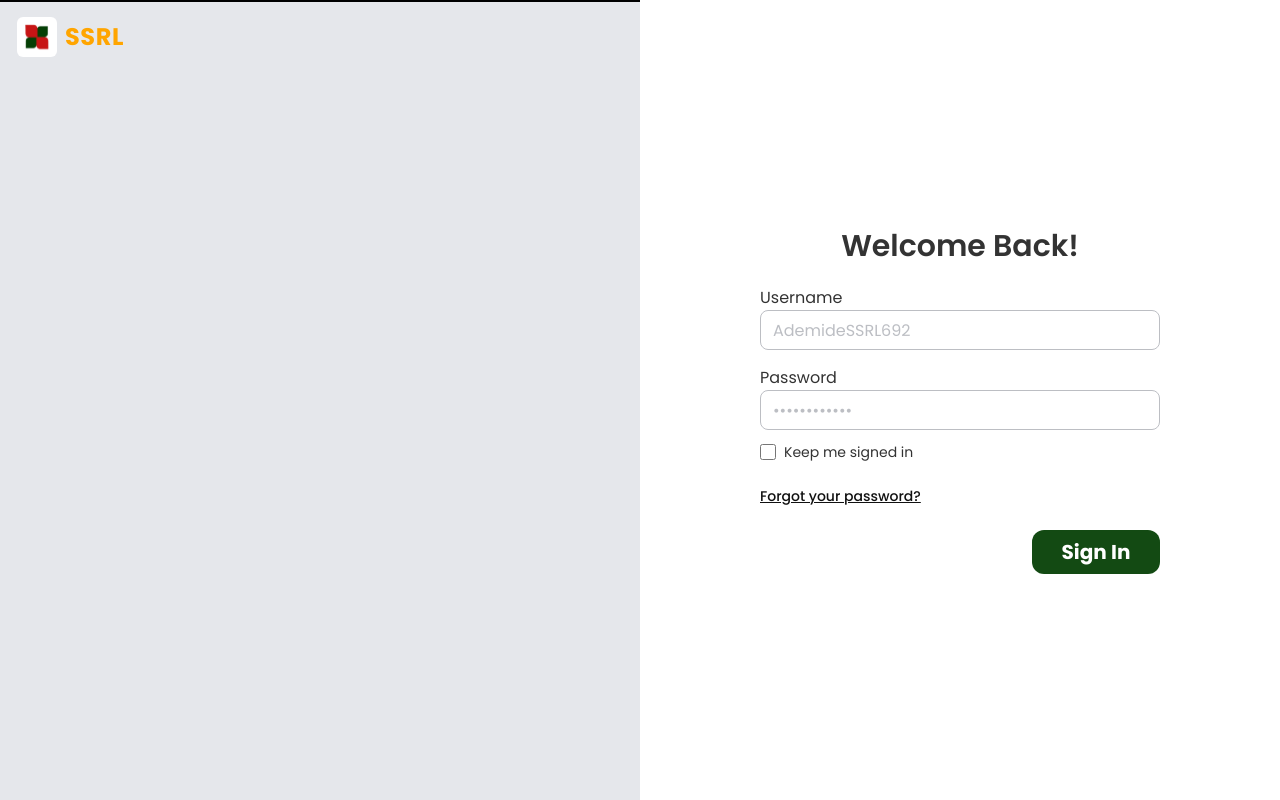
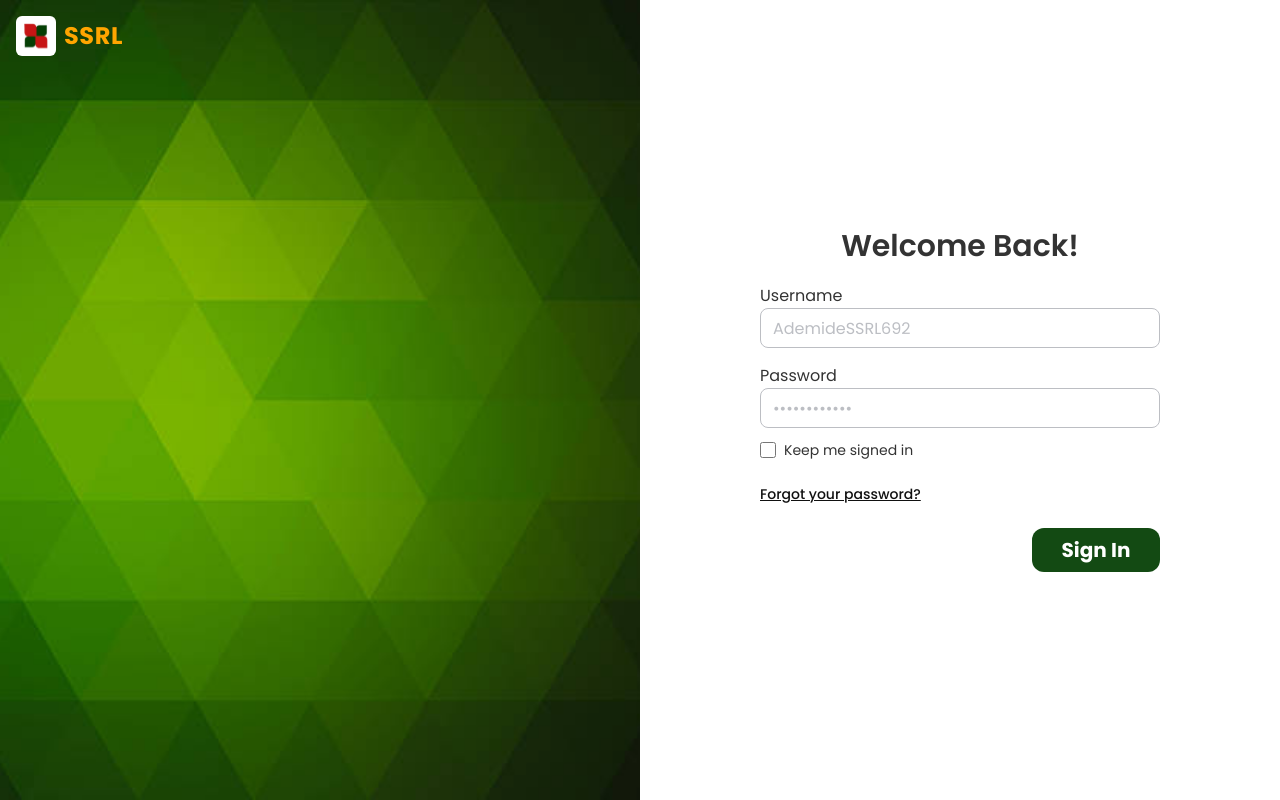
Before and after one commit to SmartSystemLab/SSRL-lab-app, a React (Vite) app: page / in a window 1280 px wide. Built offline with nearby package versions, Linux system fonts and the light colour scheme.

Commit message:
re configurations

```diff
--- a/src/components/Headerbar.jsx
+++ b/src/components/Headerbar.jsx
@@ -10,7 +10,7 @@ const Headerbar = ({ toggleSideNav, isSideNavOpen }) => {
   const navigate = useNavigate();
   return (
     <div
-      className={`fixed left-0 right-0 top-0 flex h-[62px] items-center justify-between bg-white px-4 md:px-8 lg:ml-64 z-50 shadow-md`}
+      className={`fixed left-0 right-0 top-0 flex h-[62px] items-center justify-between bg-white px-4 md:px-8 lg:ml-64 shadow-md`}
     >
       <div className="text-logo lg:hidden">
         <button onClick={toggleSideNav} className="cursor-pointer">
--- a/src/components/SideNav.jsx
+++ b/src/components/SideNav.jsx
@@ -7,7 +7,7 @@ import Projects from "../assets/Projects.svg";
 import Settings from "../assets/Settings.svg";
 import LogOut from "../assets/LogOut.svg";
 import TeamChat from "../assets/TeamChat.svg"
-import {X} from 'lucide-react'
+import { X } from 'lucide-react'
 
 const navData = [
   { img: Dashboard, text: "Dashboard", path: "/home/dashboard", id: 1 },
@@ -33,9 +33,9 @@ const navData2 = [
 
 const SideNav = ({ toggleSideNav, isSideNavOpen }) => {
   return (
-    <div className={`relative bg-navBg2 text-white min-h-screen py-4 pr-0 pl-2 w-64 max-w-[20rem] flex flex-col`}>
+    <div className={`relative bg-navBg2 text-white min-h-screen py-4 pr-0 pl-2 w-64 max-w-[20rem] flex flex-col z-50`}>
       {/* Logo Section */}
-      <div className="flex justify-end items-center gap-3 py-4 px-6 mt-2 mb-4 ">
+      <div className="flex justify-end items-center gap-3 py-4 px-6 mt-2 ssss">
         <img src="/vite.svg" alt="Logo" className="w-8 h-8 rounded-md text-lg" />
         <h2 className="text-base md:text-2xl font-bold text-logo tracking-wider whitespace-nowrap nav-text">SSRL</h2>
       </div>
@@ -84,7 +84,7 @@ const SideNav = ({ toggleSideNav, isSideNavOpen }) => {
       </div>
 
       {/* Logout Button */}
-      <div className="flex justify-end items-center py-4 px-2 mt-auto">
+      <div className="flex justify-end items-center py-4 px-2 ">
         <Link className="flex items-center gap-3 text-logo font-semibold p-2 md:p-3 rounded-md hover:bg-navBg1 transition-colors" to={'/'}>
           <img src={LogOut} alt="Log Out" className="w-5 h-5 md:w-6 md:h-6" />
           <span className="text-sm md:text-base ">Log Out</span>
--- a/src/output.css
+++ b/src/output.css
@@ -566,10 +566,6 @@ video {
   position: relative;
 }
 
-.inset-auto {
-  inset: auto;
-}
-
 .inset-0 {
   inset: 0px;
 }
@@ -587,10 +583,6 @@ video {
   left: 0px;
 }
 
-.left-14 {
-  left: 3.5rem;
-}
-
 .left-4 {
   left: 1rem;
 }
@@ -666,6 +658,11 @@ video {
   margin-bottom: 0.5rem;
 }
 
+.my-auto {
+  margin-top: auto;
+  margin-bottom: auto;
+}
+
 .-ml-4 {
   margin-left: -1rem;
 }
@@ -754,8 +751,8 @@ video {
   margin-top: 64px;
 }
 
-.mt-auto {
-  margin-top: auto;
+.mt-20 {
+  margin-top: 5rem;
 }
 
 .block {
@@ -880,6 +877,10 @@ video {
 
 .w-10 {
   width: 2.5rem;
+}
+
+.w-10\/12 {
+  width: 83.333333%;
 }
 
 .w-11\/12 {
@@ -976,14 +977,6 @@ video {
   width: max-content;
 }
 
-.w-1\/3 {
-  width: 33.333333%;
-}
-
-.w-10\/12 {
-  width: 83.333333%;
-}
-
 .min-w-\[240px\] {
   min-width: 240px;
 }
@@ -995,10 +988,6 @@ video {
 .min-w-max {
   min-width: -moz-max-content;
   min-width: max-content;
-}
-
-.max-w-4xl {
-  max-width: 56rem;
 }
 
 .max-w-6xl {
@@ -1478,10 +1467,6 @@ video {
 
 .bg-opacity-50 {
   --tw-bg-opacity: 0.5;
-}
-
-.bg-\[url\(\'\.\/assets\/Sgnup-image\.jpg\'\)\] {
-  background-image: url('./assets/Sgnup-image.jpg');
 }
 
 .bg-cover {
@@ -2133,32 +2118,8 @@ video {
   }
 }
 
-.marker\:text-blue-500 *::marker {
-  color: rgb(59 130 246 );
-}
-
-.marker\:text-green-500 *::marker {
-  color: rgb(34 197 94 );
-}
-
-.marker\:text-yellow-500 *::marker {
-  color: rgb(234 179 8 );
-}
-
 .marker\:text-navBg2 *::marker {
   color: rgb(34 85 34 );
-}
-
-.marker\:text-blue-500::marker {
-  color: rgb(59 130 246 );
-}
-
-.marker\:text-green-500::marker {
-  color: rgb(34 197 94 );
-}
-
-.marker\:text-yellow-500::marker {
-  color: rgb(234 179 8 );
 }
 
 .marker\:text-navBg2::marker {
@@ -2376,8 +2337,24 @@ video {
     margin-left: 3rem;
   }
 
+  .md\:block {
+    display: block;
+  }
+
+  .md\:flex {
+    display: flex;
+  }
+
+  .md\:hidden {
+    display: none;
+  }
+
   .md\:h-6 {
     height: 1.5rem;
+  }
+
+  .md\:min-h-screen {
+    min-height: 100vh;
   }
 
   .md\:w-1\/2 {
@@ -2462,11 +2439,6 @@ video {
     padding: 0.75rem;
   }
 
-  .md\:px-0 {
-    padding-left: 0px;
-    padding-right: 0px;
-  }
-
   .md\:px-4 {
     padding-left: 1rem;
     padding-right: 1rem;
@@ -2480,6 +2452,11 @@ video {
   .md\:text-2xl {
     font-size: 1.5rem;
     line-height: 2rem;
+  }
+
+  .md\:text-3xl {
+    font-size: 1.875rem;
+    line-height: 2.25rem;
   }
 
   .md\:text-base {
--- a/src/pages/onboarding/ForgotPassword.jsx
+++ b/src/pages/onboarding/ForgotPassword.jsx
@@ -55,7 +55,7 @@ const ForgotPassword = () => {
   }, []);
 
   return (
-    <div className="w-full flex justify-center items-center min-h-screen bg-white">
+    <div className="w-full flex justify-center items-center md:min-h-screen bg-white">
       {/* forgot password tab */}
       <div className="w-full max-w-md space-y-6 p-6 m ">
         {credError.status && <p>{credError.msg}</p>}
--- a/src/pages/onboarding/Login.jsx
+++ b/src/pages/onboarding/Login.jsx
@@ -66,10 +66,10 @@ const Login = () => {
   };
 
   return (
-    <div className="w-full flex justify-center items-center min-h-screen bg-white">
+    <div className="w-full flex justify-center items-center md:min-h-screen bg-white">
       <div className="w-full max-w-md space-y-5 p-6">
         {loginError.status && <p>{loginError.msg}</p>}
-        <h2 className="text-center text-3xl font-semibold text-[#333333] leading-10">
+        <h2 className="text-center text-2xl md:text-3xl font-semibold text-[#333333] leading-10">
           Welcome Back!
         </h2>
 
--- a/src/pages/onboarding/OTP.jsx
+++ b/src/pages/onboarding/OTP.jsx
@@ -62,7 +62,7 @@ const OTP = () => {
   };
 
   return (
-    <div className="w-full flex justify-center items-center min-h-screen bg-white">
+    <div className="w-full flex justify-center items-center md:min-h-screen bg-white">
       <div className="w-full max-w-md space-y-5 p-6">
         {otpError.status && <p>{otpError.msg}</p>}
         <h2 className="text-center text-3xl font-semibold text-[#333333] leading-10">
--- a/src/pages/onboarding/ResetPassword.jsx
+++ b/src/pages/onboarding/ResetPassword.jsx
@@ -65,7 +65,7 @@ const ResetPassword = () => {
   };
 
   return (
-    <div className="w-full flex justify-center items-center min-h-screen bg-white">
+    <div className="w-full flex justify-center items-center md:min-h-screen bg-white">
       {/* reset password tab */}
       <div className="w-full max-w-md space-y-5 p-6 mt-12 pt-4 ">
         {resetError.status && <p>{resetError.msg}</p>}
--- a/src/sharedLayouts/SharedHomeLayout.jsx
+++ b/src/sharedLayouts/SharedHomeLayout.jsx
@@ -14,7 +14,7 @@ const SharedHomeLayout = () => {
 
       {/* Sidebar */}
       <div
-        className={`min-h-dvh fixed  top-0 left-0  bg-navBg2 z-50 rounded-r-3xl transition-transform transform ${isSideNavOpen ? 'translate-x-0' : '-translate-x-full'} lg:translate-x-0 lg:sticky lg:flex w-64`}>
+        className={`min-h-dvh fixed top-0 left-0  bg-navBg2 z-50 rounded-r-3xl transition-transform transform ${isSideNavOpen ? 'translate-x-0' : '-translate-x-full'} lg:translate-x-0 lg:sticky lg:flex w-64`}>
         <SideNav isSideNavOpen={isSideNavOpen} toggleSideNav={toggleSideNav} />
       </div>
 
--- a/src/sharedLayouts/SharedOnboardingLayout.jsx
+++ b/src/sharedLayouts/SharedOnboardingLayout.jsx
@@ -1,33 +1,36 @@
-import React from 'react'
-import { Outlet } from 'react-router-dom'
-import SignupImage from "../assets/Sgnup-image.jpg"; // Importing the image
-
+import React from 'react';
+import { Outlet } from 'react-router-dom';
+import SignupImage from "../assets/Sgnup-image.jpg";
 
 const SharedOnboardingLayout = () => {
   return (
-    <div className="flex justify-center items-start min-h-screen bg-gray-200">
-      {/* image block */}
-      <div className="w-1/2 relative border border-black bg-cover bg-no-repeat bg-[url('./assets/Sgnup-image.jpg')]">
-        {/* <img className="absolute w-full h-full min-h-screen" src={SignupImage} alt="Sign Up" /> */}
+    <div className="flex justify-center items-center min-h-screen">
+      <div className="flex max-w-screen-2xl w-full">
 
-        <div className="absolute top-0 left-0 mt-4 ml-4">
-          <img src="/vite.svg" alt="Small Logo" className="w-10 h-10 rounded-md" />
+        {/* Image block */}
+        <div className="w-1/2 hidden md:block relative">
+          <img className="h-full w-full object-cover" src={SignupImage} alt="Sign Up" />
+
+          <div className="absolute top-4 left-4 hidden md:flex gap-2 items-center">
+            <img src="/vite.svg" alt="Small Logo" className="w-10 h-10 rounded-md" />
+            <h2 className="text-2xl font-bold text-[#FFA500] tracking-wide">SSRL</h2>
+          </div>
+
         </div>
 
-        <div className="absolute top-0 left-14 mt-5 ml-2">
-          <h2 className="text-2xl font-bold text-[#FFA500] tracking-wide">SSRL</h2>
-        </div>
-      </div>
+        <div className="md:w-1/2 w-full px-6 flex flex-col items-center justify-center">
 
-      <div className="flex-grow h-full max-w-4xl px-6 md:px-0">
-        <div className="flex items-center justify-center h-full">
+          <div className=" mx-auto md:hidden flex gap-2 items-center">
+            <img src="/vite.svg" alt="Small Logo" className="w-12 h-12 rounded-md" />
+            <h2 className="text-3xl font-bold text-[#FFA500] tracking-wide">SSRL</h2>
+          </div>
+
           <Outlet />
         </div>
+
       </div>
-
     </div>
-
   );
-}
+};
 
 export default SharedOnboardingLayout
```
